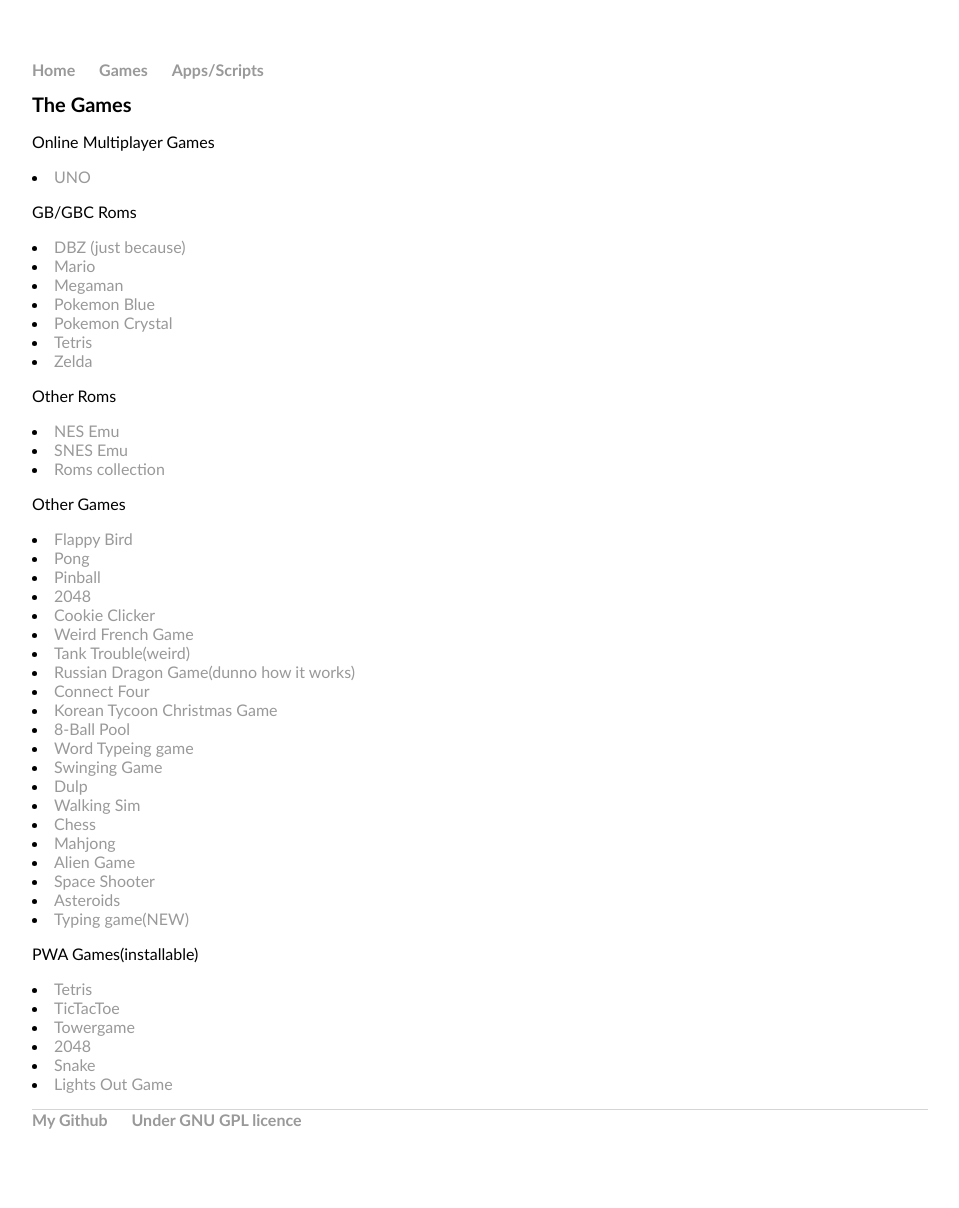
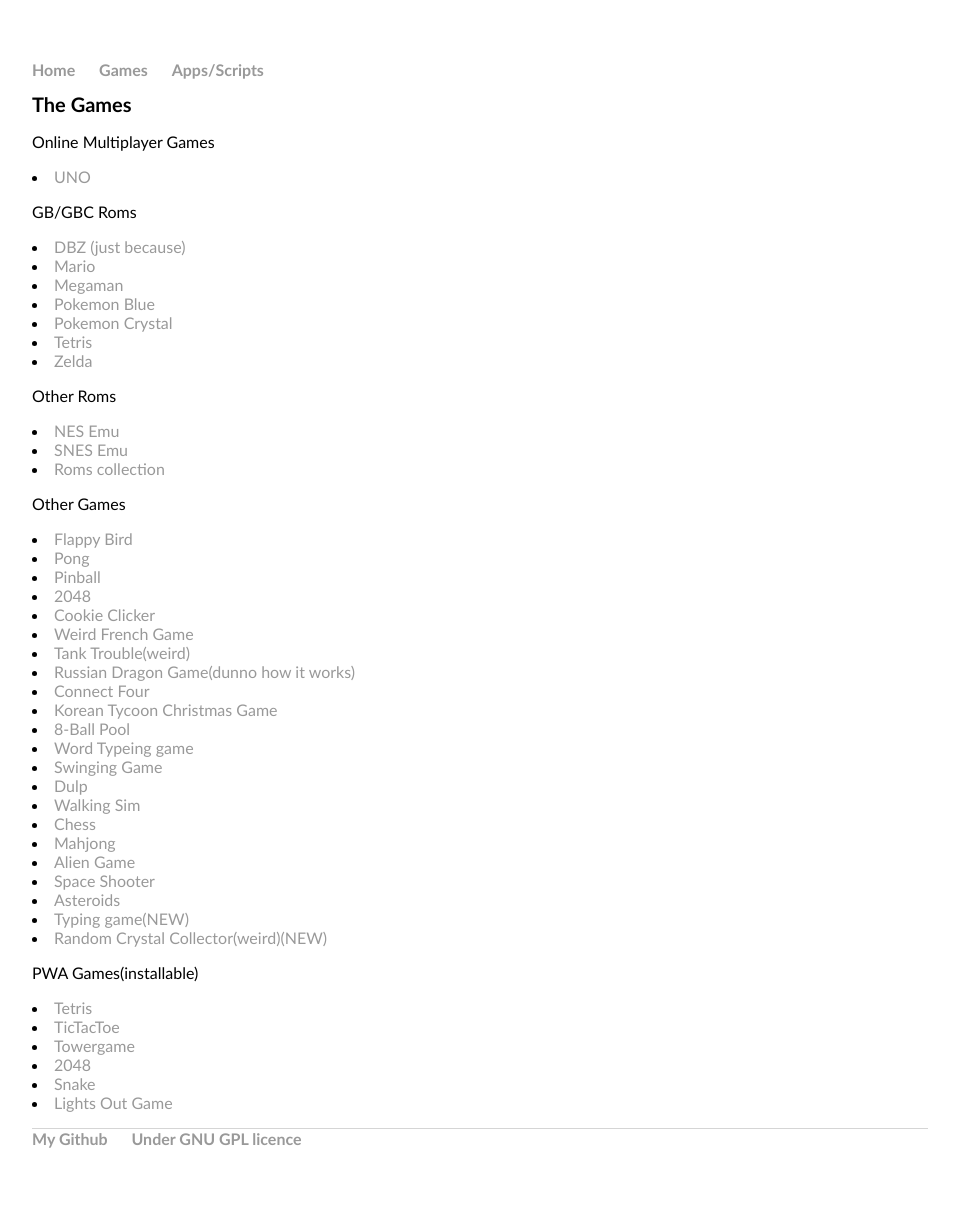
Before and after one commit to hen6003/hen6003.github.io, a Jekyll site: the page built from games/index.html, in a window 1280 px wide. Shown: the whole page, without its empty margins (160-1119 px from the left). Built offline with Jekyll 4.4.1, drawn with Linux system fonts in a browser that asks for light colours.

Commit message:
Update index.html

```diff
--- a/games/index.html
+++ b/games/index.html
@@ -40,6 +40,7 @@
 	<li><a href="http://cykod.github.io/AlienInvasion/">Space Shooter</a></li>
 	<li><a href="http://www.dougmcinnes.com/html-5-asteroids">Asteroids</a></li>
 	<li><a href="https://neizod.github.io/kick/">Typing game(NEW)</a></li>
+	<li><a href="https://ajsalemo.github.io/week-4-game/">Random Crystal Collector(weird)(NEW)</a></li>
 	<p>PWA Games(installable)</p>
 	<li><a href="https://ytiurin.github.io/tetris/index.html">Tetris</a></li>
 	<li><a href="https://tmaiadev-tictactoe.netlify.com/">TicTacToe</a></li>
```
